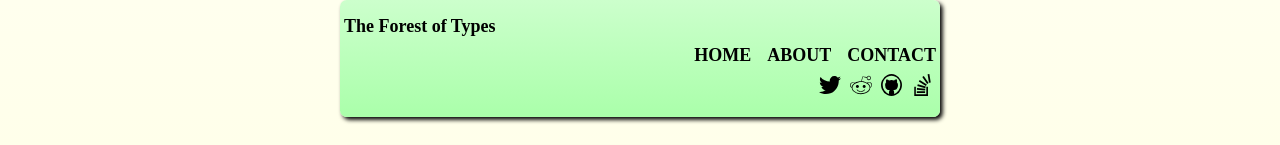
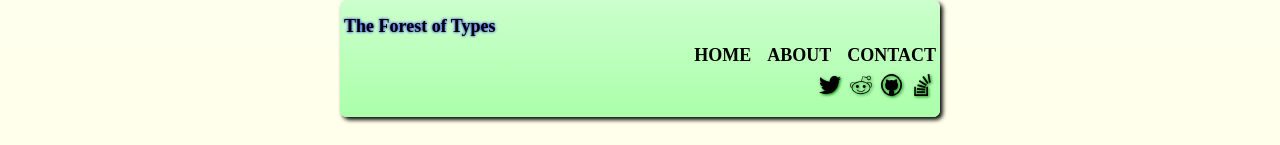
Before and after one commit to typedfern/typedfern.github.io, a plain HTML site: page templates/default.html in a window 1280 px wide. In both pictures the pointer is over the link "The Forest of Types". Shown: the top 145 px of the page. Drawn offline with Linux system fonts and the light colour scheme.

Commit message:
Use CSS filters for shadow/glow effects

```diff
--- a/css/default.css
+++ b/css/default.css
@@ -22,10 +22,15 @@ header div, nav, footer div {
   display: block;
 }
 
+a:hover {
+  filter: drop-shadow(0pt 0pt 1pt blue)
+}
+
 .socialicon {
   margin: 0;
   width: 1.2em;
   height: 1.2em;
+  filter: drop-shadow(1pt 1pt 1pt green)
 }
 .sociallink{
   margin: 2pt;
```
